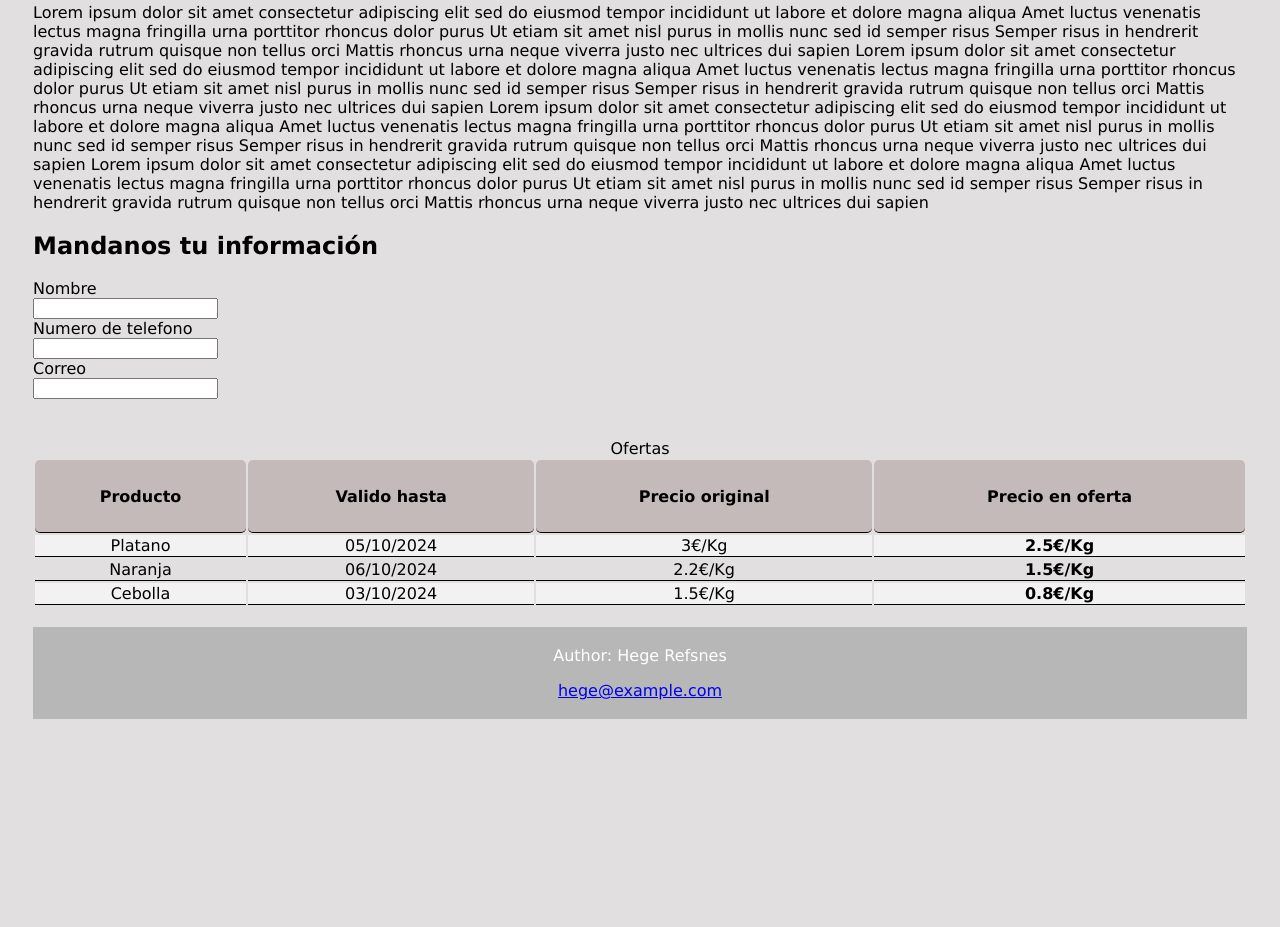
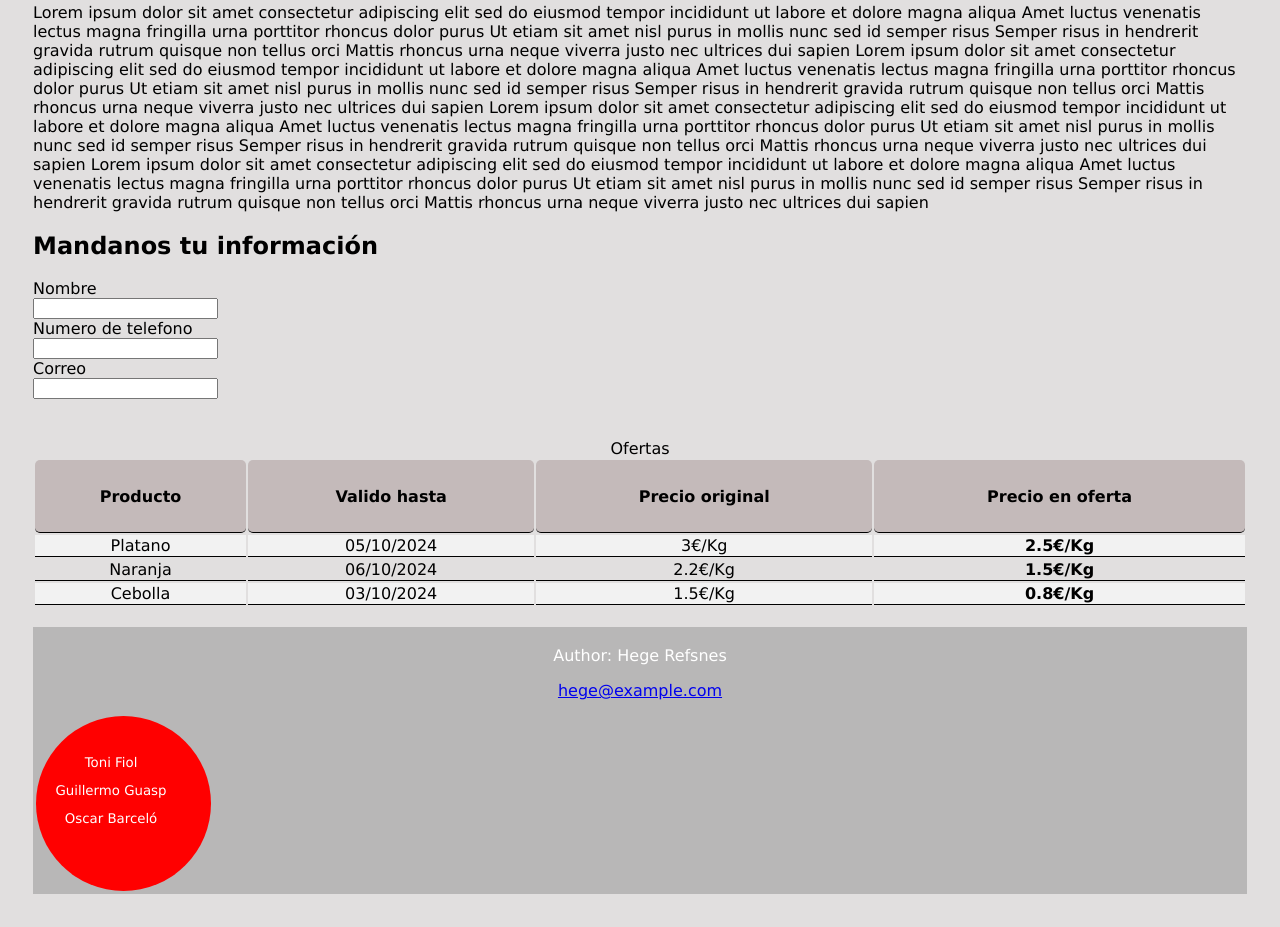
Before and after one commit to OscarBarcelo/PaginaAgricola, a plain HTML site: page index.html in a window 1280 px wide. Shown: the part 1159-2086 px from the top of the page. Before the commit the page ends 1911 px from the top, so only its background shows below. Drawn offline with Linux system fonts and the light colour scheme.

Commit message:
feat: circulo en css

```diff
--- a/index.html
+++ b/index.html
@@ -133,6 +133,11 @@
       <footer>
         <p>Author: Hege Refsnes</p>
         <p><a href="mailto:hege@example.com">hege@example.com</a></p>
+        <div class="credits">
+          <p>Toni Fiol</p>
+          <p>Guillermo Guasp</p>
+          <p>Oscar Barceló</p>
+        </div>
       </footer>
 
       <!--script para el botón de subir-->
--- a/style.css
+++ b/style.css
@@ -129,6 +129,18 @@ tr:hover {
   width: 95%;
 }
 
+.credits {
+  padding: 25px 25px 0px 0px;
+  justify-content: center;
+  width: 150px;
+  height: 150px;
+  background-color: red;
+  border-radius: 50%;
+}
+.credits p {
+  font-size: smaller
+}
+
 /* Add media queries for responsiveness - when the screen is 500px wide or less, stack the links on top of each other */
 @media screen and (max-width: 500px) {
   .header a {
```
